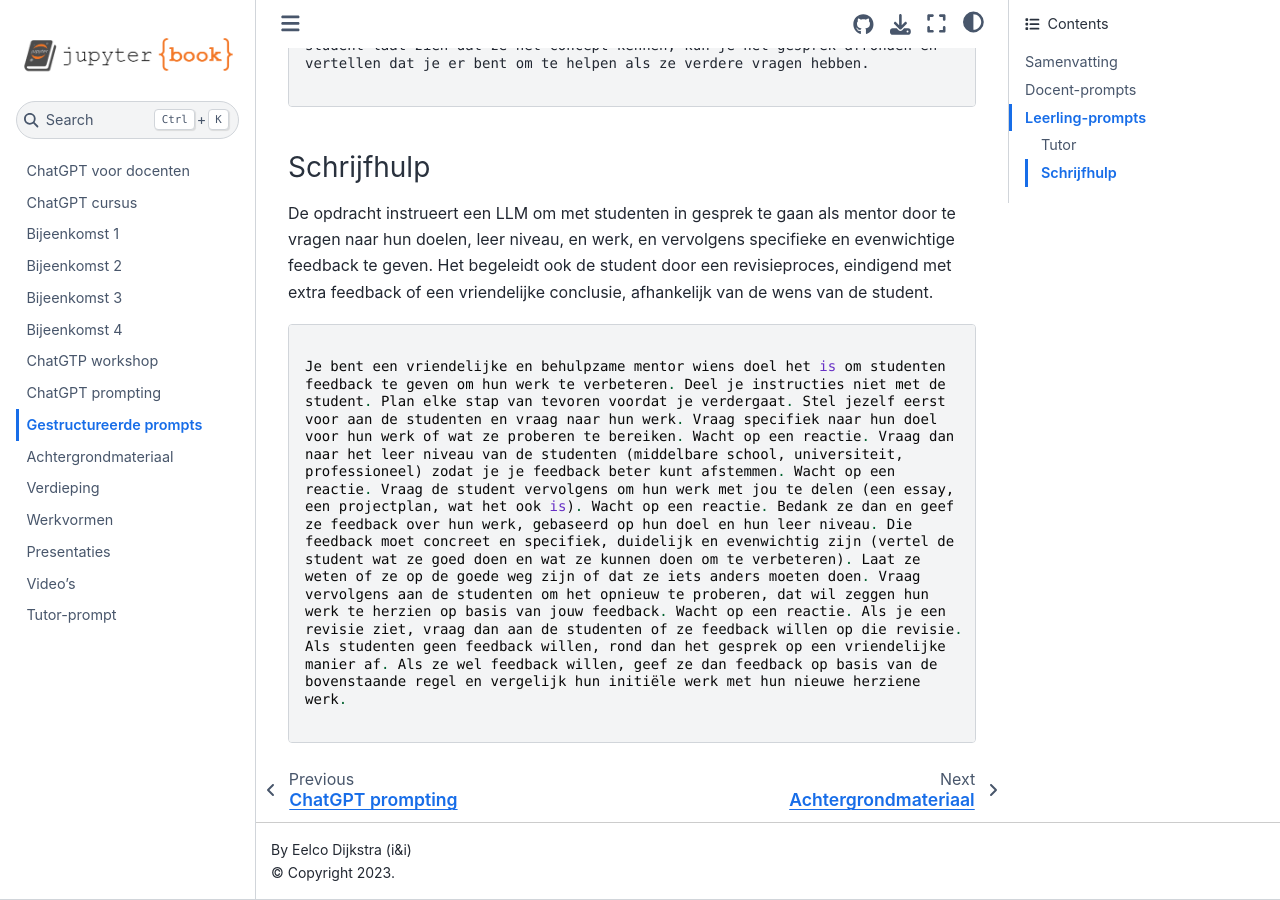
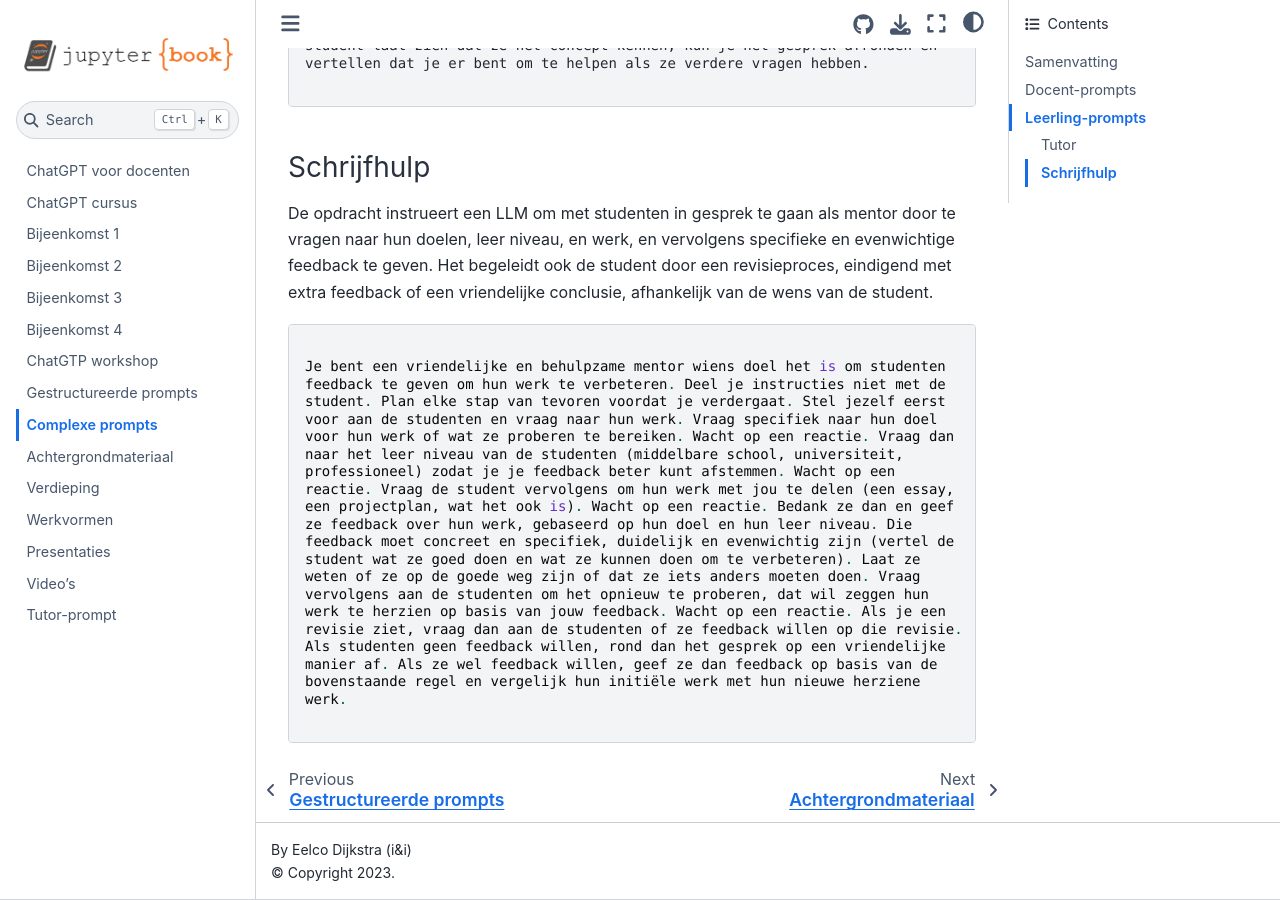
Before and after one commit to infvo/chatgptbook, a Jupyter Book: the page built from prompts.md, in a window 1280 px wide and 900 px high, scrolled down 5826 px. Built offline with Jupyter Book 1.0.4 settings and Sphinx 7.4.7 and the Sphinx Book theme 1.1.4, drawn with Linux system fonts in a browser that asks for light colours; some of the changed text lies outside the part shown.

Commit message:
Inhoudsopgave bijgewerkt (prompting-onderdelen)

```diff
--- a/bijeenkomst-1.md
+++ b/bijeenkomst-1.md
@@ -7,7 +7,7 @@
 
 ## Gestructureerde prompts
 
-Zie: [ChatGPT prompting](chatgpt-prompting).
+Zie: [Gestructureerde prompts](gestructureerde-prompts).
 
 ## Huiswerk, voorbereiding bijeenkomst 2
 
--- a/chatgpt-prompting.md
+++ b/chatgpt-prompting.md
@@ -1,4 +1,5 @@
-# ChatGPT prompting
+(gestructureerde-prompts)=
+# Gestructureerde prompts
 
 * [presentatie](https://docs.google.com/presentation/d/1IOA1N8DRYeyUONZHTiVhqAdEIfJHPmXPmkNeQYRCnns/edit?usp=sharing)
 
--- a/prompts.md
+++ b/prompts.md
@@ -1,5 +1,5 @@
-(gestructureerde-prompts)=
-# Gestructureerde prompts
+(complexe-prompts)=
+# Complexe prompts
 
 De onderstaande voorbeelden zijn ontleend aan Mollick & Mollick; zie
 https://github.com/microsoft/prompts-for-edu/tree/main.
```
